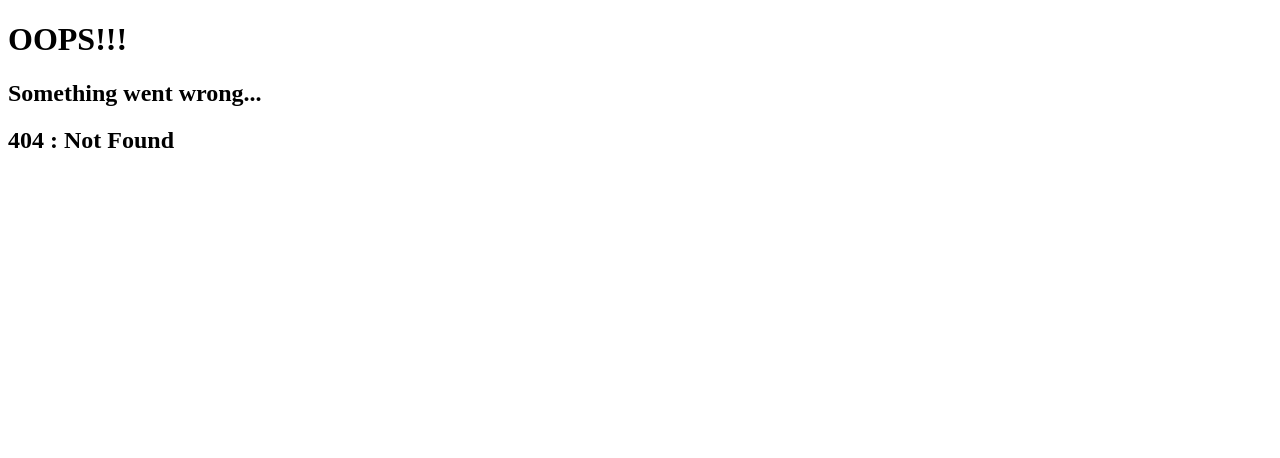
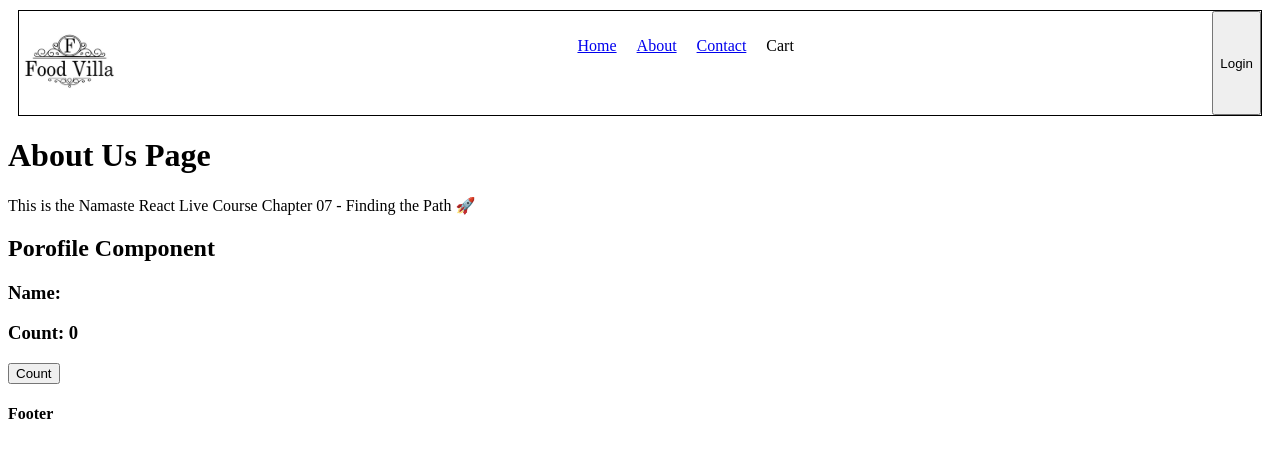
Before and after one commit to kushalnigam0604/Namaste_React_JS, a React (Vite) app: page /about/profile in a window 1280 px wide. Before the commit this address had no page. Shown: the top 458 px of the page. Built offline with nearby package versions, Linux system fonts and the light colour scheme.

Commit message:
ep-8-live

```diff
--- a/src/components/About.js
+++ b/src/components/About.js
@@ -1,11 +1,48 @@
-import React from 'react'
+import { Outlet } from "react-router-dom";
+import ProfileFunctionalComponet from "./Profile";
+import Profile from "./ProfileClass";
+import { Component } from "react";
 
-const About = () => {
-  return (
-    <div>
-      <p>About us page.</p>
-    </div>
-  )
+class About extends Component {
+  constructor(props) {
+    super(props);
+
+    //console.log("Parent - constructor");
+  }
+  componentDidMount() {
+    // Best place to make an Api call
+    //console.log("Parent - componentDidMount");
+  }
+  render() {
+    //console.log("Parent - render");
+    return (
+      <div>
+        <h1>About Us Page</h1>
+        <p>
+          This is the Namaste React Live Course Chapter 07 - Finding the Path 🚀
+        </p>
+        <ProfileFunctionalComponet />
+      </div>
+    );
+  }
 }
 
-export default About
+export default About;
+
+/**
+ *
+ * Parent Constructor
+ * Parent render
+ *    First Child constructor
+ *    First Child render
+ *    Second Child constructor
+ *    Second Child render
+ *
+ *    DOM UPDATED for children
+ *
+ *    first Child componentDidMount
+ *    Second Child componentDid
+ *  Parent componentDidMount
+ *
+ *
+ */
--- /dev/null
+++ b/src/components/Profile.js
@@ -0,0 +1,36 @@
+import { useEffect, useState } from "react";
+
+const Profile = (props) => {
+  const [count, setCount] = useState(0);
+
+  useEffect(() => {
+    // API Call
+    const timer = setInterval(() => {
+      console.log("NAMASTE REACT OP ");
+    }, 1000);
+    console.log("useEffect");
+
+    return () => {
+      clearInterval(timer);
+      console.log("useEffect Return");
+    };
+  }, []);
+  console.log("render");
+
+  return (
+    <div>
+      <h2>Porofile Component</h2>
+      <h3>Name: {props.name}</h3>
+      <h3>Count: {count}</h3>
+      <button
+        onClick={() => {
+          setCount(1);
+        }}
+      >
+        Count
+      </button>
+    </div>
+  );
+};
+
+export default Profile;
--- /dev/null
+++ b/src/components/ProfileClass.js
@@ -0,0 +1,67 @@
+import React from "react";
+
+class Profile extends React.Component {
+  constructor(props) {
+    super(props);
+    // Create State
+    this.state = {
+      userInfo: {
+        name: "Dummy Name",
+        location: "Dummy Location",
+      },
+    };
+    //console.log("Child - Constructor" + this.props.name);
+  }
+
+  componentDidMount() {
+    this.timer = setInterval(() => {
+      console.log("NAMASTE REACT OP ");
+    }, 1000);
+
+    //console.log("Child - componentDidMount");
+  }
+
+  componentDidUpdate(prevProps, prevState) {
+    if (this.state.count !== prevState.count) {
+      //
+    }
+    if (this.state.count2 !== prevState.count2) {
+      // code
+    }
+    console.log("Component Did Update");
+  }
+  componentWillUnmount() {
+    clearInterval(this.timer);
+    //console.log("ComponentWillUnmount");
+  }
+
+  render() {
+    const { count } = this.state;
+    //console.log("Child - render" + this.props.name);
+    return (
+      <div>
+        <h1> Profile Class Component </h1>
+        <img src={this.state.userInfo.avatar_url} />
+        <h2>Name: {this.state.userInfo.name}</h2>
+        <h2>Location: {this.state.userInfo.location}</h2>
+      </div>
+    );
+  }
+}
+
+/**
+ *
+ *  child constructor
+ *  child render
+ *  child componentDidMount
+ *
+ *  API call
+ *  Set State
+ *
+ *  <UPDATE CYCLES>
+ *  render
+ *
+ *
+ */
+
+export default Profile;
```
Also changed, not shown: src/App.js (+7 -2 lines).
